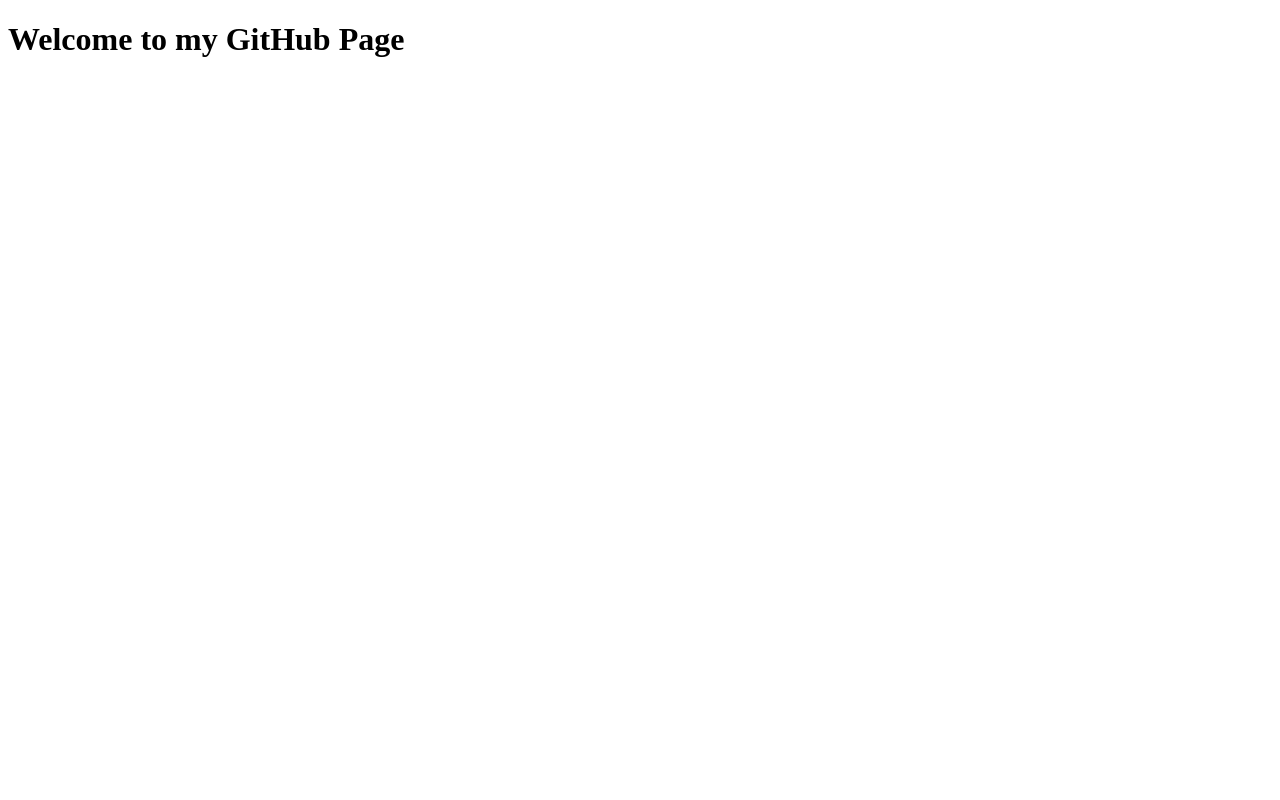
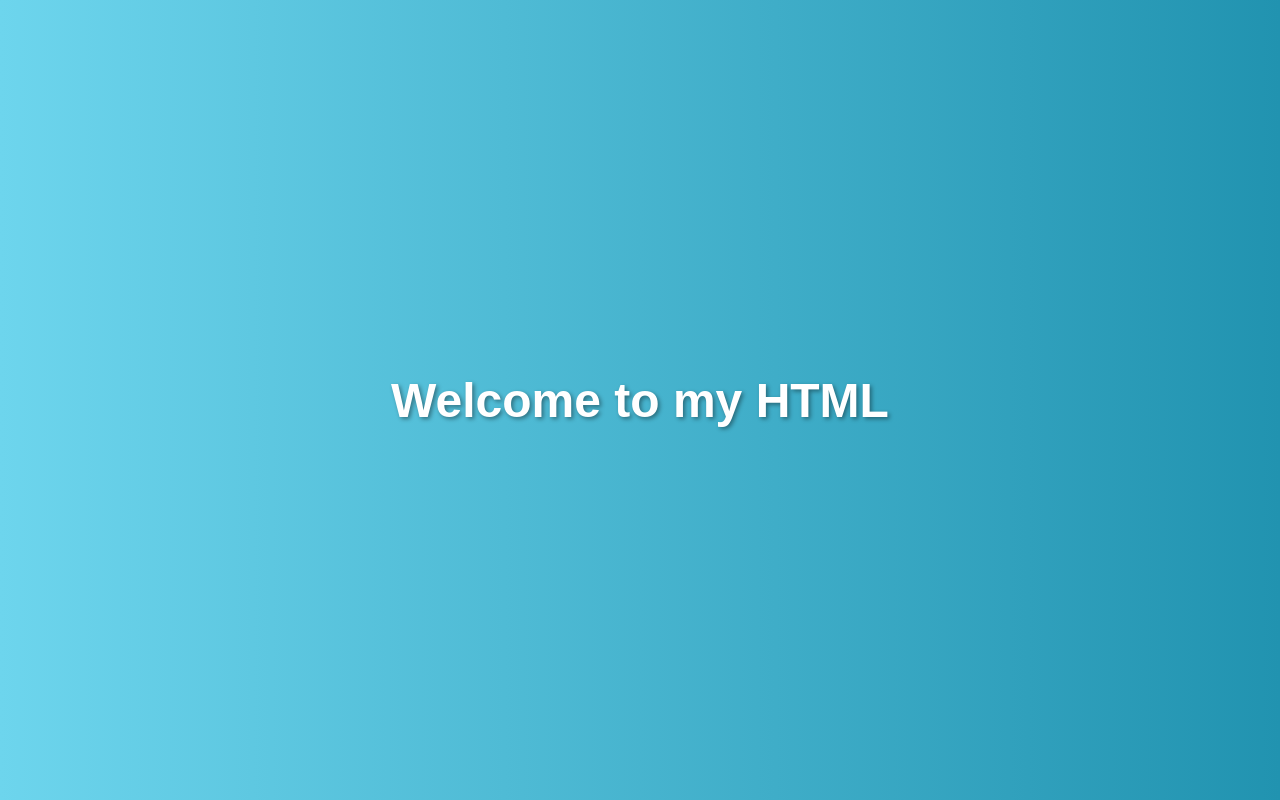
Before and after one commit to Bhagyashrikhatri/angular1, a plain HTML site: page index.html in a window 1280 px wide. Drawn offline with Linux system fonts and the light colour scheme.

Commit message:
Update index.html

```diff
--- a/index.html
+++ b/index.html
@@ -2,9 +2,26 @@
 <html lang="en">
 <head>
   <meta charset="UTF-8">
+  <meta name="viewport" content="width=device-width, initial-scale=1.0">
   <title>Welcome Page</title>
+  <style>
+    body {
+      font-family: Arial, sans-serif;
+      background: linear-gradient(to right, #6dd5ed, #2193b0);
+      color: white;
+      display: flex;
+      justify-content: center;
+      align-items: center;
+      height: 100vh;
+      margin: 0;
+    }
+    h1 {
+      font-size: 3rem;
+      text-shadow: 2px 2px 4px rgba(0,0,0,0.4);
+    }
+  </style>
 </head>
 <body>
-  <h1>Welcome to my GitHub Page</h1>
+  <h1>Welcome to my HTML</h1>
 </body>
 </html>
```
